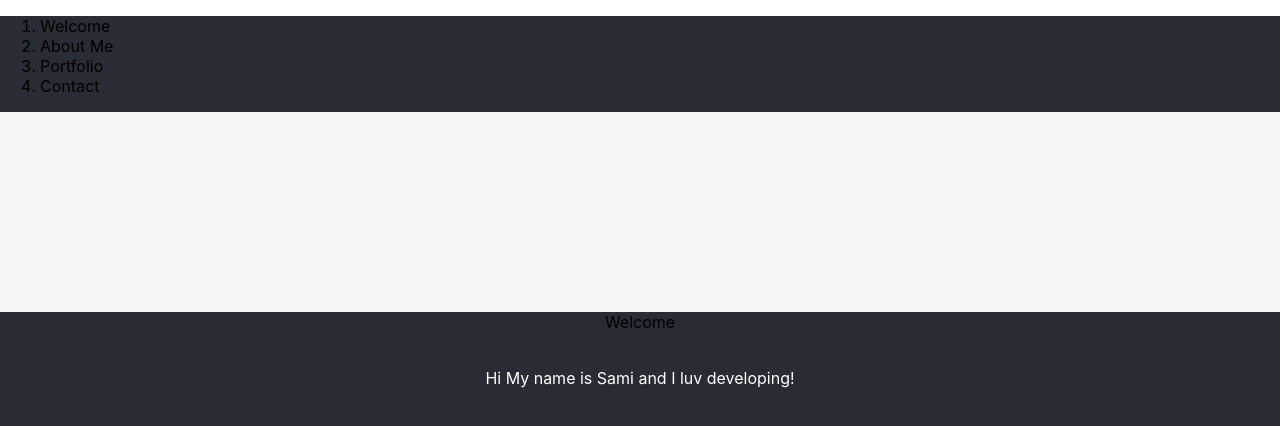
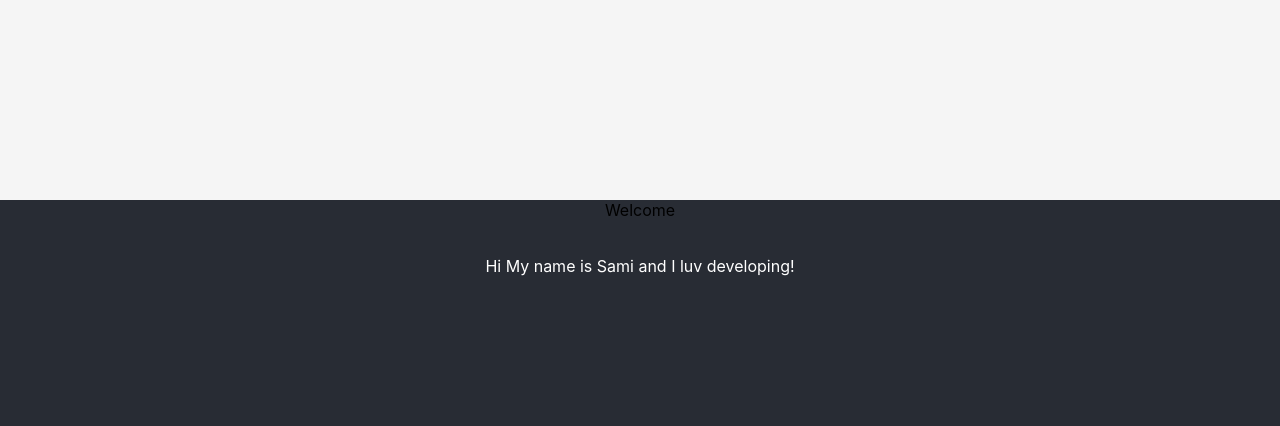
Before and after one commit to SamkHarks/My-page, a React (Create React App) app: page / in a window 1280 px wide. Shown: the top 426 px of the page. Built offline with nearby package versions, Linux system fonts and the light colour scheme.

Commit message:
add styles for header sections

```diff
--- a/src/App.css
+++ b/src/App.css
@@ -117,11 +117,28 @@
   top: 0;
   right: 0;
   left:0;
+  z-index: 1;
+}
+
+.header-sections {
+  background-color: rgb(40, 47, 79, 0.7);
+  color: white;
+  position: fixed;
+  height: 20vh;
+  display: flex;
+  align-items: center;
+  justify-content: center;
+  width: 100%;
 }
 
 .open {
-  background-color: rgb(40, 47, 79, 0.7);
-  color: white;
+  transform: translateY(0);
+  transition: transform 0.3s;
+}
+
+.closed {
+  transform: translateY(-150%);
+  transition: transform 0.3s;
 }
 
 /* The header is visible */
```
